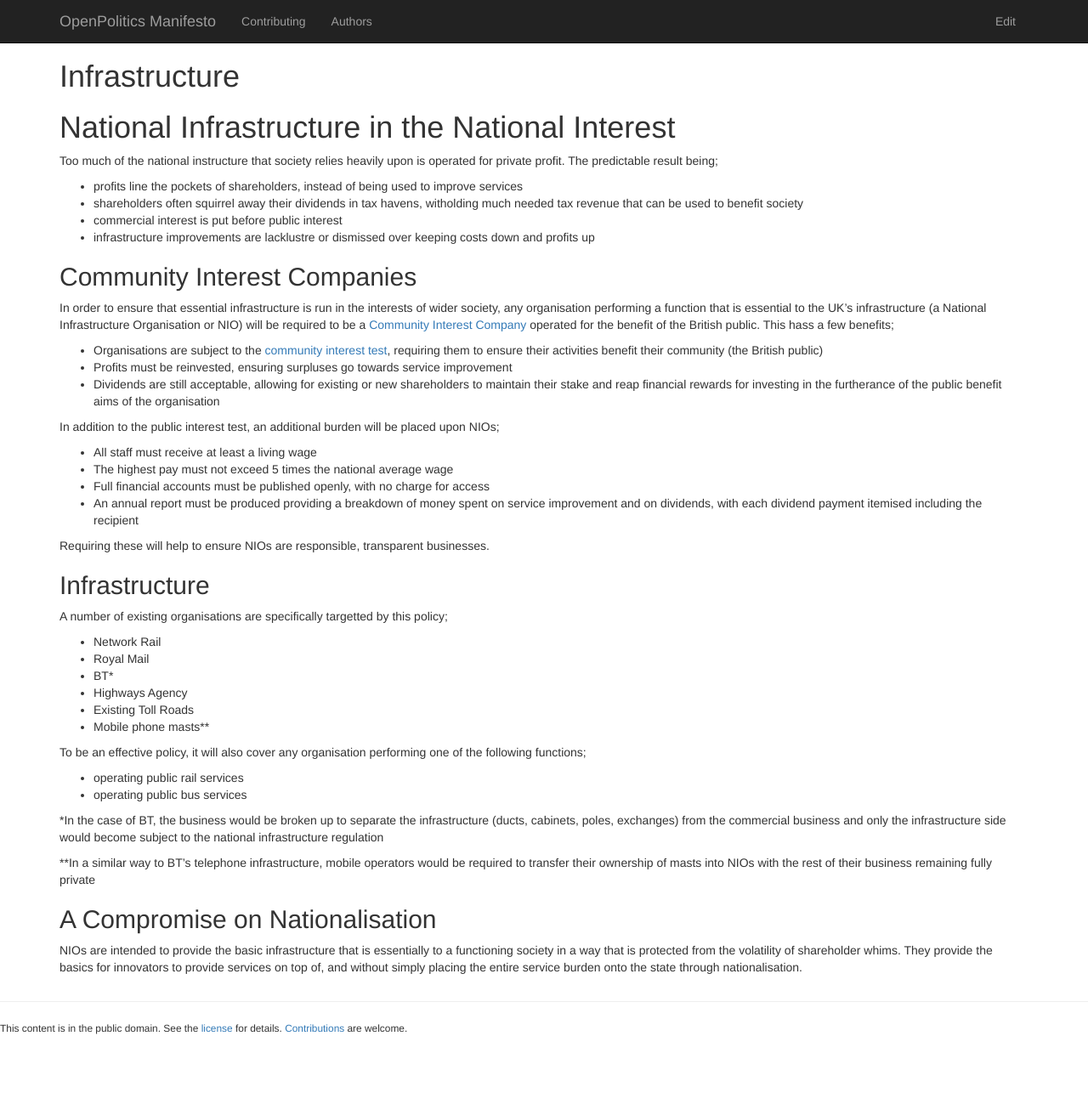
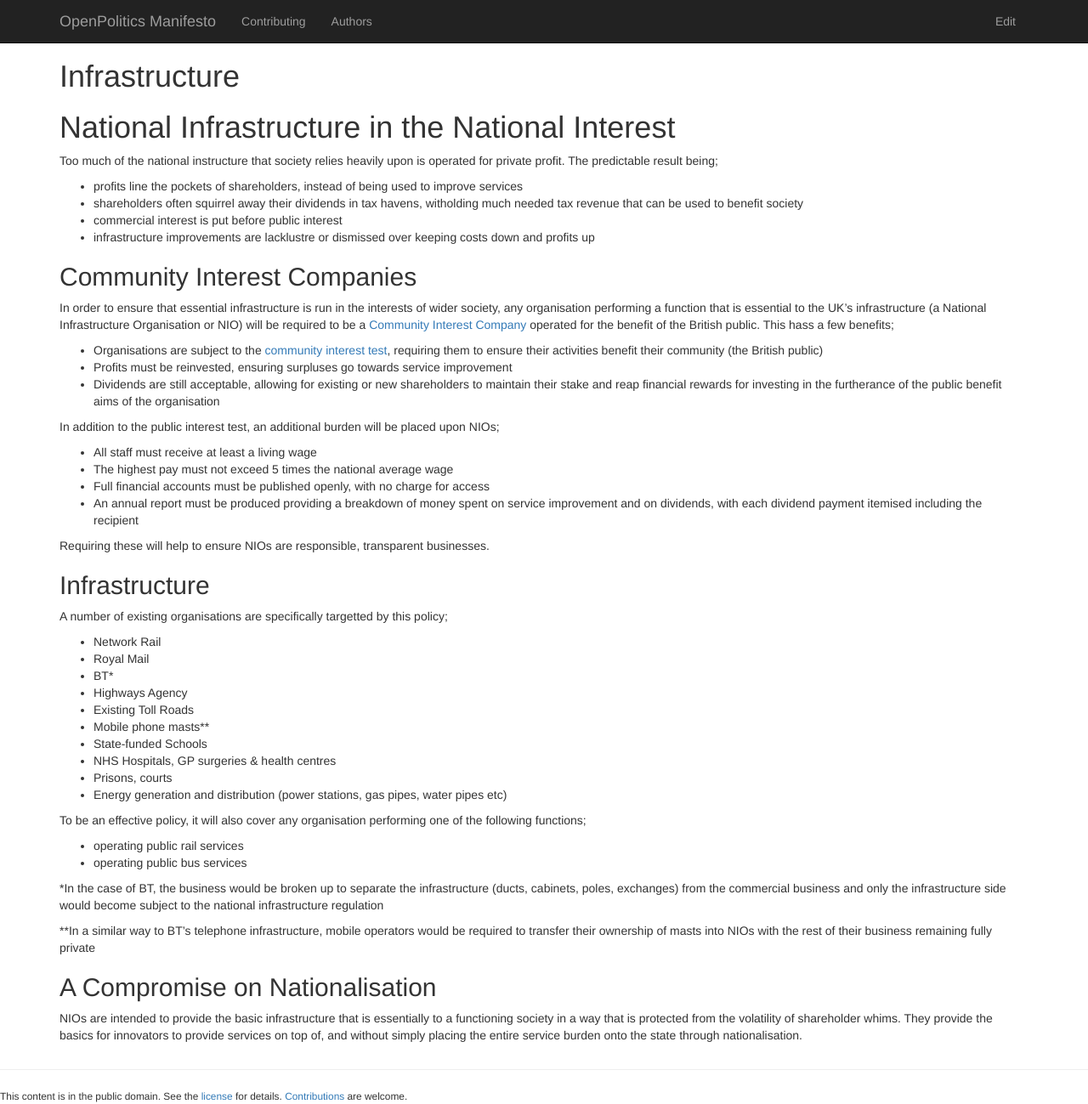
Before and after one commit to openpolitics/manifesto, a Jekyll site: the page built from infrastructure.md, in a window 1280 px wide and 1299 px high. Shown: the whole window at 85% size. Built offline with Jekyll 4.4.1, drawn with Linux system fonts in a browser that asks for light colours; nearby versions of some CDN libraries.

Commit message:
More NIOs

```diff
--- a/infrastructure.md
+++ b/infrastructure.md
@@ -35,6 +35,10 @@ A number of existing organisations are specifically targetted by this policy;
 * Highways Agency
 * Existing Toll Roads
 * Mobile phone masts**
+* State-funded Schools
+* NHS Hospitals, GP surgeries & health centres
+* Prisons, courts
+* Energy generation and distribution (power stations, gas pipes, water pipes etc)
 
 To be an effective policy, it will also cover any organisation performing one of the following functions;
 * operating public rail services
```
